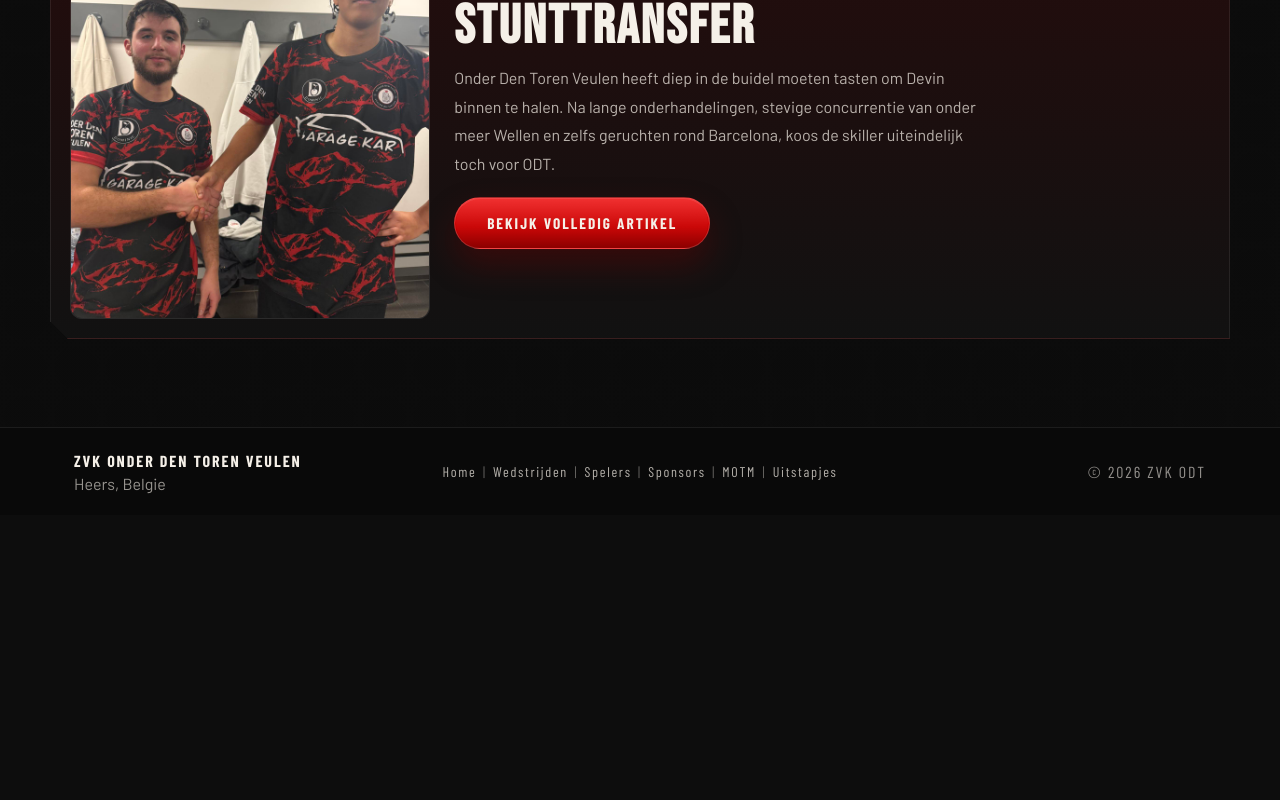
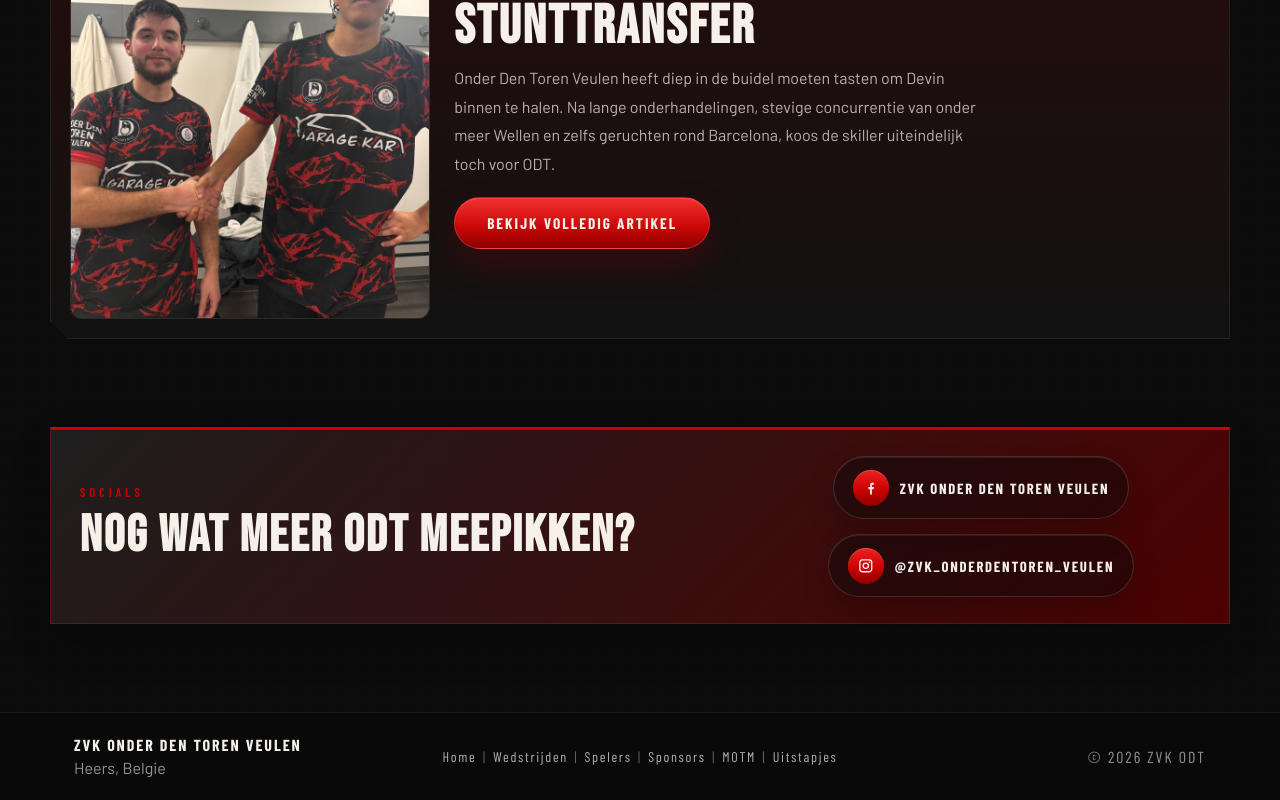
Before and after one commit to arjenCoenegracht/zvk_onderdentorenveulen, a Vue app: page /home in a window 1280 px wide. Shown: the part 4816-5616 px from the top of the page. Before the commit the page ends 5331 px from the top, so only its background shows below. Built offline with nearby package versions, Linux system fonts and the light colour scheme.

Commit message:
socials toegevoegd

```diff
--- a/src/styles.css
+++ b/src/styles.css
@@ -352,6 +352,85 @@ button { font: inherit; }
   font-family: 'Barlow Condensed', sans-serif;
   font-size: clamp(1.65rem, 4vw, 2.9rem);
   letter-spacing: .05em;
+}
+.social-band {
+  padding: 0 1.5rem 5.5rem;
+}
+.social-band__inner {
+  display: grid;
+  grid-template-columns: minmax(0, 1.2fr) minmax(0, .8fr);
+  gap: 1.5rem;
+  align-items: center;
+  padding: 1.6rem 1.8rem;
+  background: linear-gradient(135deg, rgba(32,32,32,.94), rgba(88,0,0,.86));
+  border: 1px solid rgba(255,255,255,.08);
+  border-top: 3px solid var(--rood);
+  box-shadow: 0 20px 38px rgba(0,0,0,.2);
+}
+.social-band__copy h2 {
+  margin: 0 0 .55rem;
+  font-family: 'Bebas Neue', sans-serif;
+  font-size: clamp(2.1rem, 4vw, 3.2rem);
+  line-height: .95;
+  letter-spacing: .04em;
+}
+.social-links {
+  display: flex;
+  justify-content: center;
+  flex-wrap: wrap;
+  gap: .9rem;
+}
+.social-links__link {
+  display: inline-flex;
+  align-items: center;
+  gap: .7rem;
+  padding: .8rem 1.15rem;
+  border: 1px solid rgba(255,255,255,.14);
+  border-radius: 999px;
+  background: rgba(10,10,10,.44);
+  box-shadow:
+    0 14px 28px rgba(0,0,0,.22),
+    inset 0 1px 0 rgba(255,255,255,.08);
+  color: var(--wit);
+  font-family: 'Barlow Condensed', sans-serif;
+  font-size: .92rem;
+  font-weight: 700;
+  letter-spacing: .12em;
+  text-transform: uppercase;
+  transition:
+    transform .2s ease,
+    border-color .2s ease,
+    background .2s ease,
+    color .2s ease,
+    box-shadow .2s ease;
+}
+.social-links__link:hover {
+  transform: translateY(-3px);
+  border-color: rgba(255,120,120,.55);
+  background: rgba(60,0,0,.46);
+  color: var(--wit);
+  box-shadow:
+    0 18px 34px rgba(0,0,0,.28),
+    inset 0 1px 0 rgba(255,255,255,.12);
+}
+.social-links__link:focus-visible {
+  outline: 2px solid rgba(245,240,232,.9);
+  outline-offset: 3px;
+}
+.social-links__icon {
+  display: inline-flex;
+  align-items: center;
+  justify-content: center;
+  width: 2.25rem;
+  height: 2.25rem;
+  border-radius: 50%;
+  background: linear-gradient(180deg, #f02020 0%, #c80000 58%, #8c0000 100%);
+  color: var(--wit);
+  box-shadow: inset 0 1px 0 rgba(255,255,255,.18);
+}
+.social-links__icon svg {
+  width: 1.1rem;
+  height: 1.1rem;
 }
 .hero-buttons { display: flex; justify-content: center; flex-wrap: wrap; gap: 1rem; margin-top: 2.3rem; }
 .hero-button, .button {
@@ -1426,6 +1505,21 @@ button { font: inherit; }
   .hero-home { padding-right: 1rem; padding-left: 1rem; }
   .hero-tag, .section-kicker, .eyebrow { letter-spacing: .2em; }
   .hero-subtitle { max-width: 18ch; margin-left: auto; margin-right: auto; }
+  .social-band {
+    padding: 0 1rem 4rem;
+  }
+  .social-band__inner {
+    grid-template-columns: 1fr;
+    text-align: center;
+    padding: 1.35rem;
+  }
+  .social-links {
+    gap: .7rem;
+  }
+  .social-links__link {
+    width: 100%;
+    justify-content: center;
+  }
   .hero-buttons { flex-direction: column; }
   .hero-button, .button { width: 100%; padding: .95rem 1.25rem; }
   .stats-strip__item { min-width: 100%; }
--- a/src/views/HomeView.vue
+++ b/src/views/HomeView.vue
@@ -26,6 +26,7 @@
           Veulen
         </h1>
         <p class="hero-subtitle">Kleine goals, grote dorst.</p>
+
       </div>
 
       <a
@@ -284,6 +285,53 @@
       </div>
     </section>
 
+    <section class="social-band">
+      <div class="container social-band__inner">
+        <div class="social-band__copy">
+          <p class="section-kicker">Socials</p>
+          <h2>Nog wat meer ODT meepikken?</h2>
+        </div>
+
+        <div class="social-links" aria-label="Sociale media van ZVK Onder Den Toren Veulen">
+          <a
+            class="social-links__link"
+            href="https://www.facebook.com/p/ZVK-Onder-Den-Toren-Veulen-61581038627597/"
+            target="_blank"
+            rel="noreferrer"
+            aria-label="Bezoek de Facebook-pagina van ZVK Onder Den Toren Veulen"
+          >
+            <span class="social-links__icon" aria-hidden="true">
+              <svg viewBox="0 0 24 24" role="img" focusable="false">
+                <path
+                  d="M13.5 21v-7h2.4l.4-3h-2.8V9.2c0-.9.2-1.5 1.5-1.5H16V5.1c-.2 0-.9-.1-1.8-.1-1.8 0-3.1 1.1-3.1 3.3V11H8.8v3h2.3v7h2.4Z"
+                  fill="currentColor"
+                />
+              </svg>
+            </span>
+            <span>ZVK Onder Den Toren Veulen</span>
+          </a>
+
+          <a
+            class="social-links__link"
+            href="https://www.instagram.com/zvk_onderdentoren_veulen/"
+            target="_blank"
+            rel="noreferrer"
+            aria-label="Bezoek de Instagrampagina van ZVK Onder Den Toren Veulen"
+          >
+            <span class="social-links__icon" aria-hidden="true">
+              <svg viewBox="0 0 24 24" role="img" focusable="false">
+                <path
+                  d="M7.5 3h9A4.5 4.5 0 0 1 21 7.5v9a4.5 4.5 0 0 1-4.5 4.5h-9A4.5 4.5 0 0 1 3 16.5v-9A4.5 4.5 0 0 1 7.5 3Zm0 1.8A2.7 2.7 0 0 0 4.8 7.5v9a2.7 2.7 0 0 0 2.7 2.7h9a2.7 2.7 0 0 0 2.7-2.7v-9a2.7 2.7 0 0 0-2.7-2.7h-9Zm9.55 1.35a1.05 1.05 0 1 1 0 2.1 1.05 1.05 0 0 1 0-2.1ZM12 7.5A4.5 4.5 0 1 1 7.5 12 4.5 4.5 0 0 1 12 7.5Zm0 1.8A2.7 2.7 0 1 0 14.7 12 2.7 2.7 0 0 0 12 9.3Z"
+                  fill="currentColor"
+                />
+              </svg>
+            </span>
+            <span>@zvk_onderdentoren_veulen</span>
+          </a>
+        </div>
+      </div>
+    </section>
+
     <div
       v-if="selectedTransfer"
       class="modal-backdrop"
```
